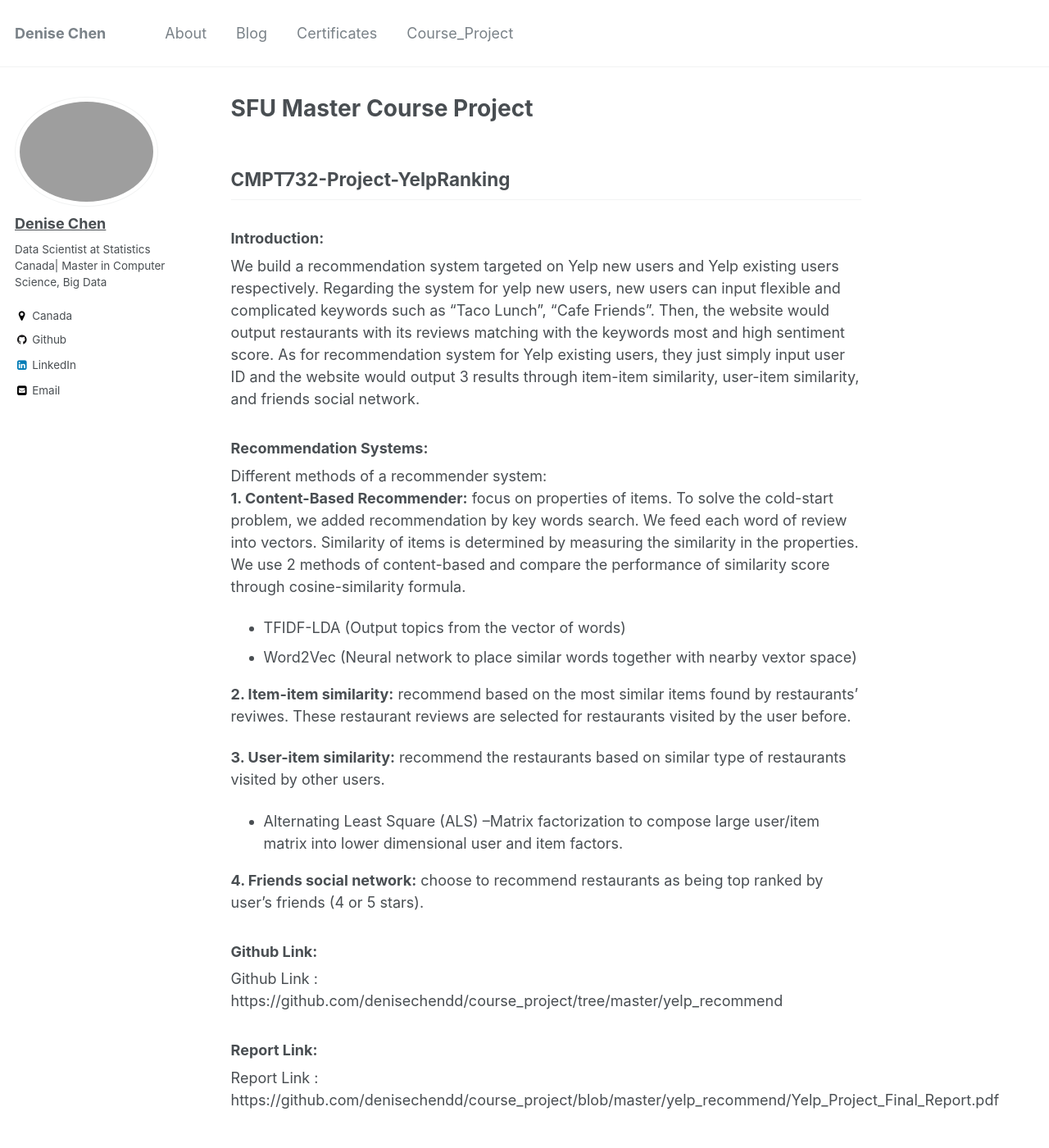
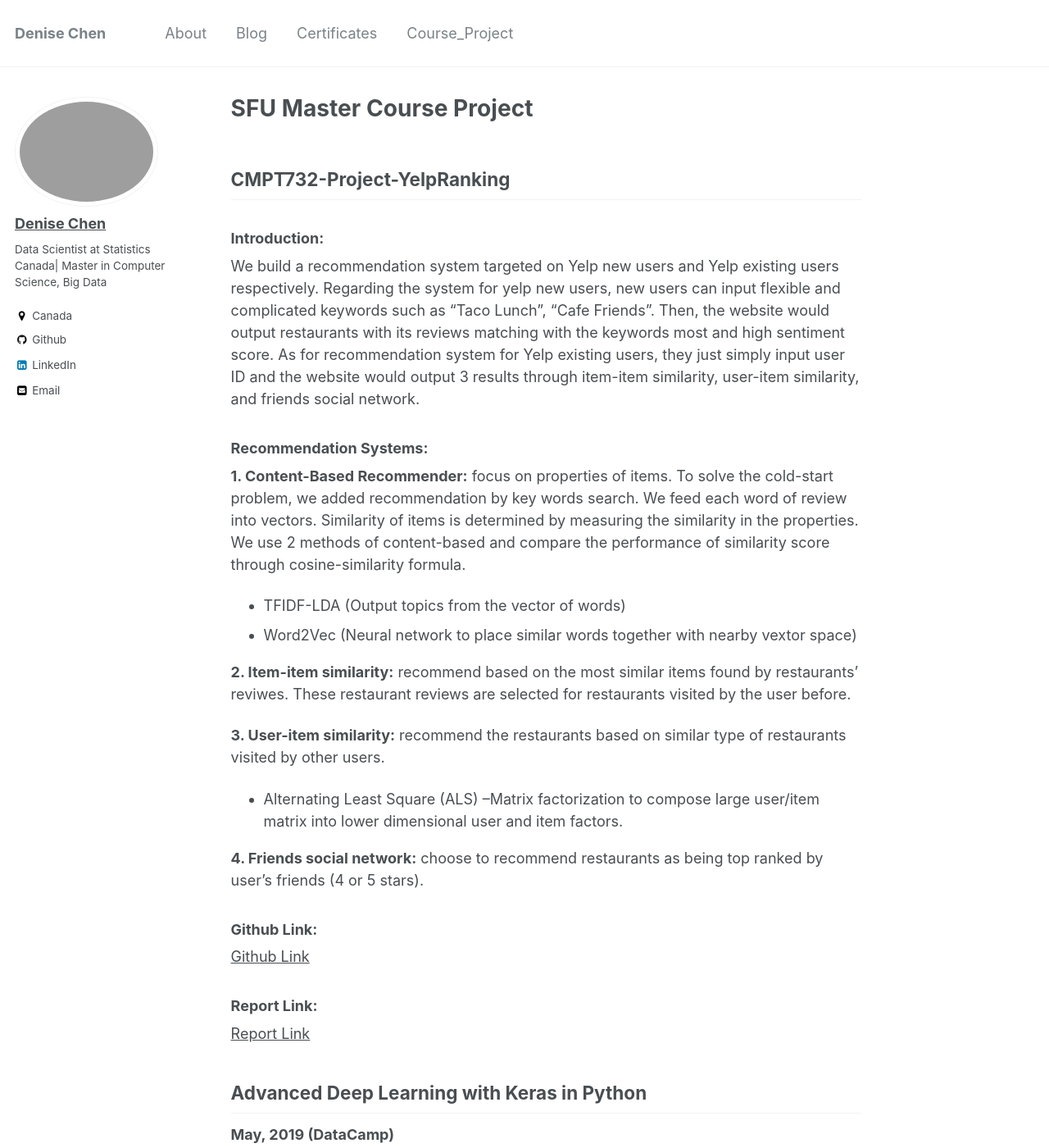
Before and after one commit to denisechendd/denisechenddaa.github.io, a Jekyll site: the page built from _pages/course_proj.md, in a window 1280 px wide and 1400 px high. Shown: the whole window at 82% size. Built offline with Jekyll 4.4.1, drawn with Linux system fonts in a browser that asks for light colours.

Commit message:
update page1

```diff
--- a/_pages/course_proj.md
+++ b/_pages/course_proj.md
@@ -12,8 +12,7 @@ As for recommendation system for Yelp existing users, they just simply input use
 social network.
 
 ### Recommendation Systems:
-Different methods of a recommender system:   <br>
-    **1. Content-Based Recommender:** focus on properties of items. To solve the cold-start problem, we added recommendation by key words search. We feed each word of review into vectors.
+**1. Content-Based Recommender:** focus on properties of items. To solve the cold-start problem, we added recommendation by key words search. We feed each word of review into vectors.
     Similarity of items is determined by measuring the similarity in the properties. We use 2 methods of content-based and compare the performance of similarity score through cosine-similarity formula.  <br>
 * TFIDF-LDA  (Output topics from the vector of words)
 - Word2Vec (Neural network to place similar words together with nearby vextor space)
@@ -26,10 +25,10 @@ Different methods of a recommender system:   <br>
 **4. Friends social network:** choose to recommend restaurants as being top ranked by user's friends (4 or 5 stars).
 
 ### Github Link:
-Github Link : https://github.com/denisechendd/course_project/tree/master/yelp_recommend
+[Github Link](https://github.com/denisechendd/course_project/tree/master/yelp_recommend)
 
 ### Report Link:
-Report Link : https://github.com/denisechendd/course_project/blob/master/yelp_recommend/Yelp_Project_Final_Report.pdf
+[Report Link](https://github.com/denisechendd/course_project/blob/master/yelp_recommend/Yelp_Project_Final_Report.pdf)
 
 
 ## Advanced Deep Learning with Keras in Python
```
